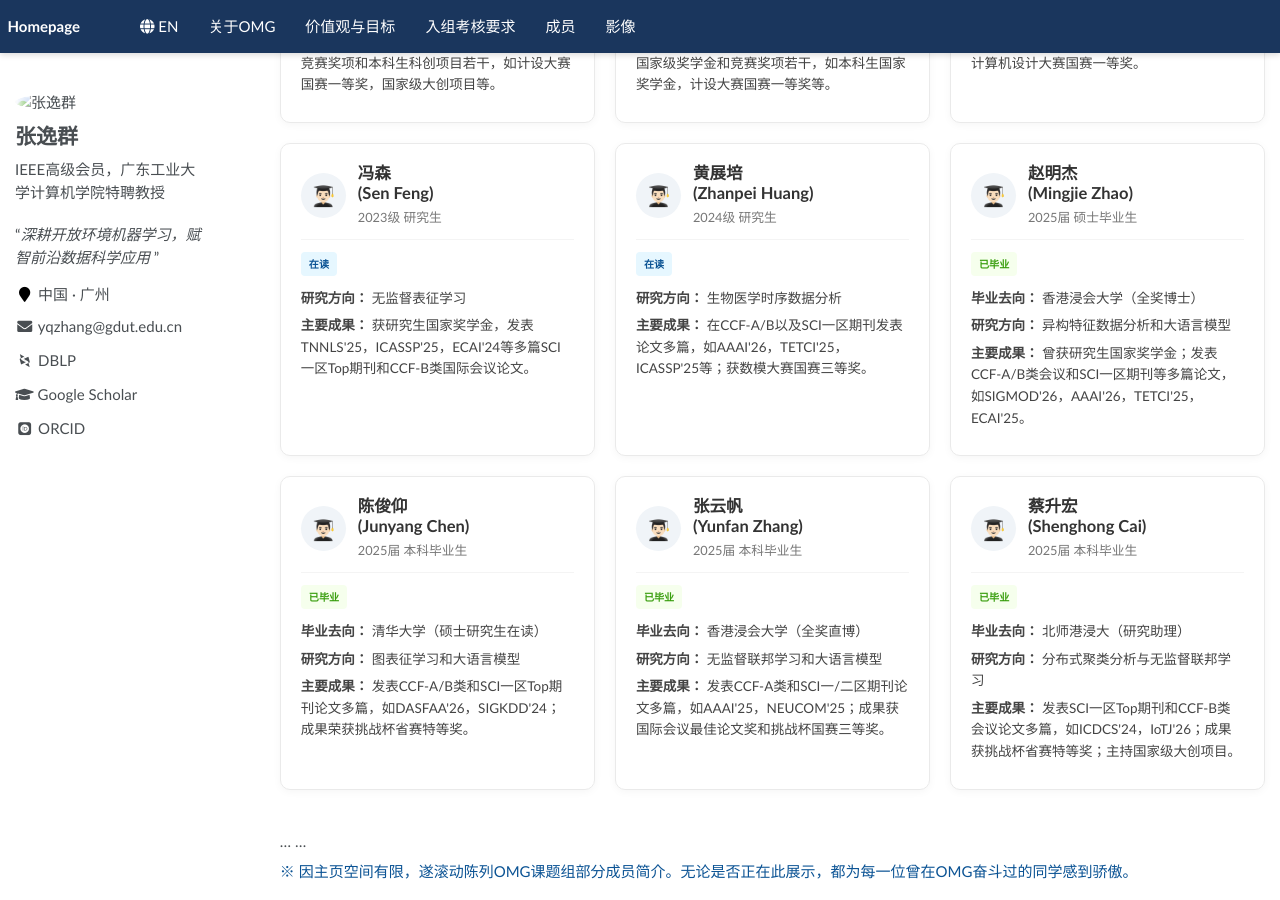
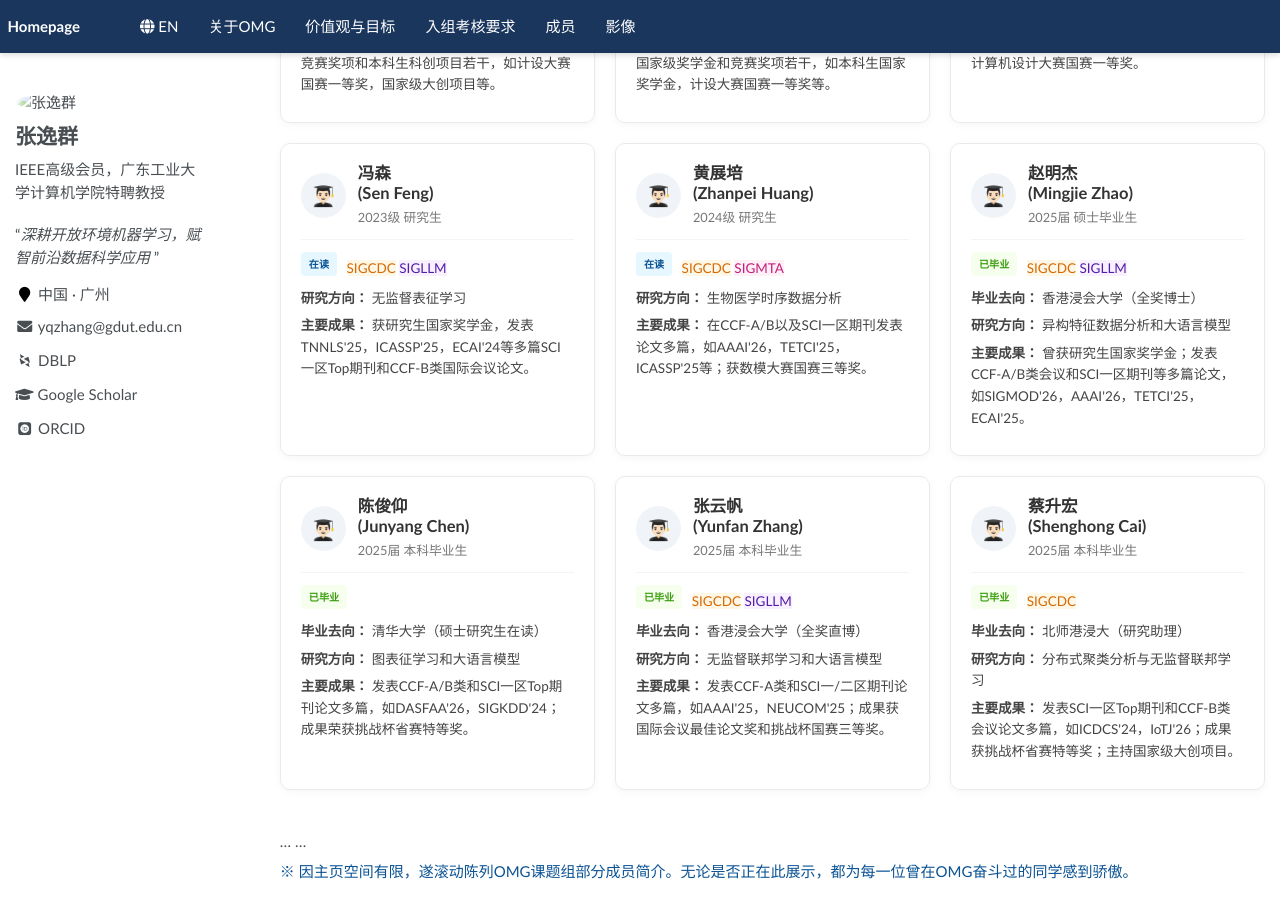
Before and after one commit to yqzhang-Zz/zh-OMG, a Jekyll site: the page built from _pages/about.md, in a window 1280 px wide and 900 px high, scrolled down 2395 px. Built offline with Jekyll 4.4.1, drawn with Linux system fonts in a browser that asks for light colours; some web fonts are replaced.

Commit message:
Update about.md

```diff
--- a/_pages/about.md
+++ b/_pages/about.md
@@ -275,7 +275,7 @@ OMG具体研究方向可参考本人主页所列论文和科研课题。组内**
       </div>
     </div>
     <div class="student-body">
-      <span class="tag">在读</span>
+      <span class="tag">在读</span> <span class="tag-sigcdc">SIGCDC</span> <span class="tag-sigllm">SIGLLM</span>
       <p><strong>研究方向：</strong> 无监督表征学习</p>
       <p><strong>主要成果：</strong> 获研究生国家奖学金，发表TNNLS'25，ICASSP'25，ECAI'24等多篇SCI一区Top期刊和CCF-B类国际会议论文。</p>
     </div>
@@ -290,7 +290,7 @@ OMG具体研究方向可参考本人主页所列论文和科研课题。组内**
       </div>
     </div>
     <div class="student-body">
-      <span class="tag">在读</span>
+      <span class="tag">在读</span> <span class="tag-sigcdc">SIGCDC</span> <span class="tag-sigmta">SIGMTA</span>
       <p><strong>研究方向：</strong> 生物医学时序数据分析</p>
       <p><strong>主要成果：</strong> 在CCF-A/B以及SCI一区期刊发表论文多篇，如AAAI'26，TETCI'25，ICASSP'25等；获数模大赛国赛三等奖。</p>
     </div>
@@ -305,7 +305,7 @@ OMG具体研究方向可参考本人主页所列论文和科研课题。组内**
       </div>
     </div>
     <div class="student-body">
-      <span class="tag tag-alumni">已毕业</span>
+      <span class="tag tag-alumni">已毕业</span> <span class="tag-sigcdc">SIGCDC</span> <span class="tag-sigllm">SIGLLM</span>
       <p><strong>毕业去向：</strong> 香港浸会大学（全奖博士）</p>
       <p><strong>研究方向：</strong> 异构特征数据分析和大语言模型</p>
       <p><strong>主要成果：</strong> 曾获研究生国家奖学金；发表CCF-A/B类会议和SCI一区期刊等多篇论文，如SIGMOD'26，AAAI'26，TETCI'25，ECAI'25。</p>
@@ -337,7 +337,7 @@ OMG具体研究方向可参考本人主页所列论文和科研课题。组内**
       </div>
     </div>
     <div class="student-body">
-      <span class="tag tag-alumni">已毕业</span>
+      <span class="tag tag-alumni">已毕业</span> <span class="tag-sigcdc">SIGCDC</span> <span class="tag-sigllm">SIGLLM</span>
       <p><strong>毕业去向：</strong> 香港浸会大学（全奖直博）</p>
       <p><strong>研究方向：</strong> 无监督联邦学习和大语言模型</p>
       <p><strong>主要成果：</strong> 发表CCF-A类和SCI一/二区期刊论文多篇，如AAAI'25，NEUCOM'25；成果获国际会议最佳论文奖和挑战杯国赛三等奖。</p>
@@ -353,7 +353,7 @@ OMG具体研究方向可参考本人主页所列论文和科研课题。组内**
       </div>
     </div>
     <div class="student-body">
-      <span class="tag tag-alumni">已毕业</span>
+      <span class="tag tag-alumni">已毕业</span> <span class="tag-sigcdc">SIGCDC</span>
       <p><strong>毕业去向：</strong> 北师港浸大（研究助理）</p>
       <p><strong>研究方向：</strong> 分布式聚类分析与无监督联邦学习</p>
       <p><strong>主要成果：</strong> 发表SCI一区Top期刊和CCF-B类会议论文多篇，如ICDCS'24，IoTJ'26；成果获挑战杯省赛特等奖；主持国家级大创项目。</p>
```
